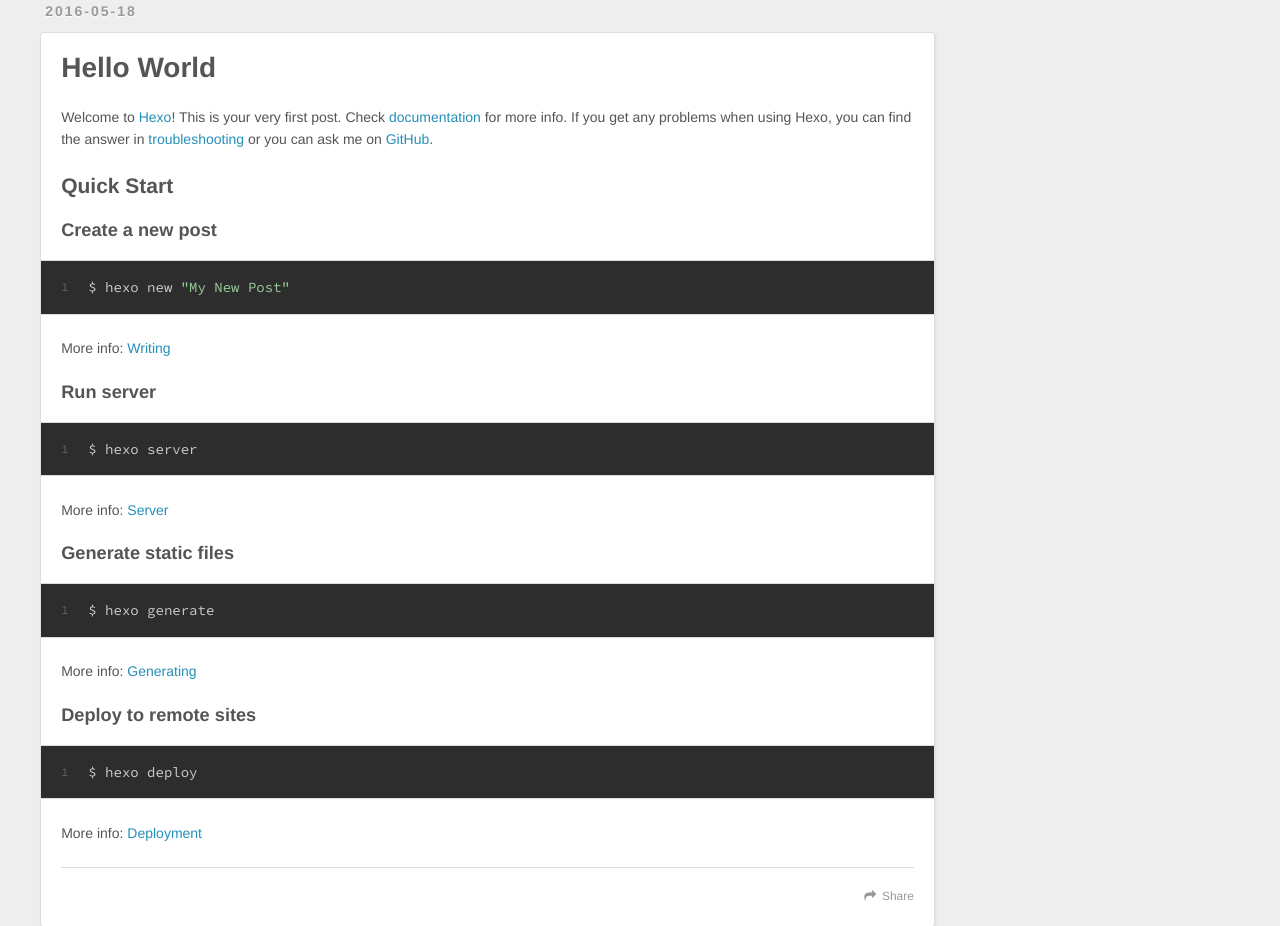
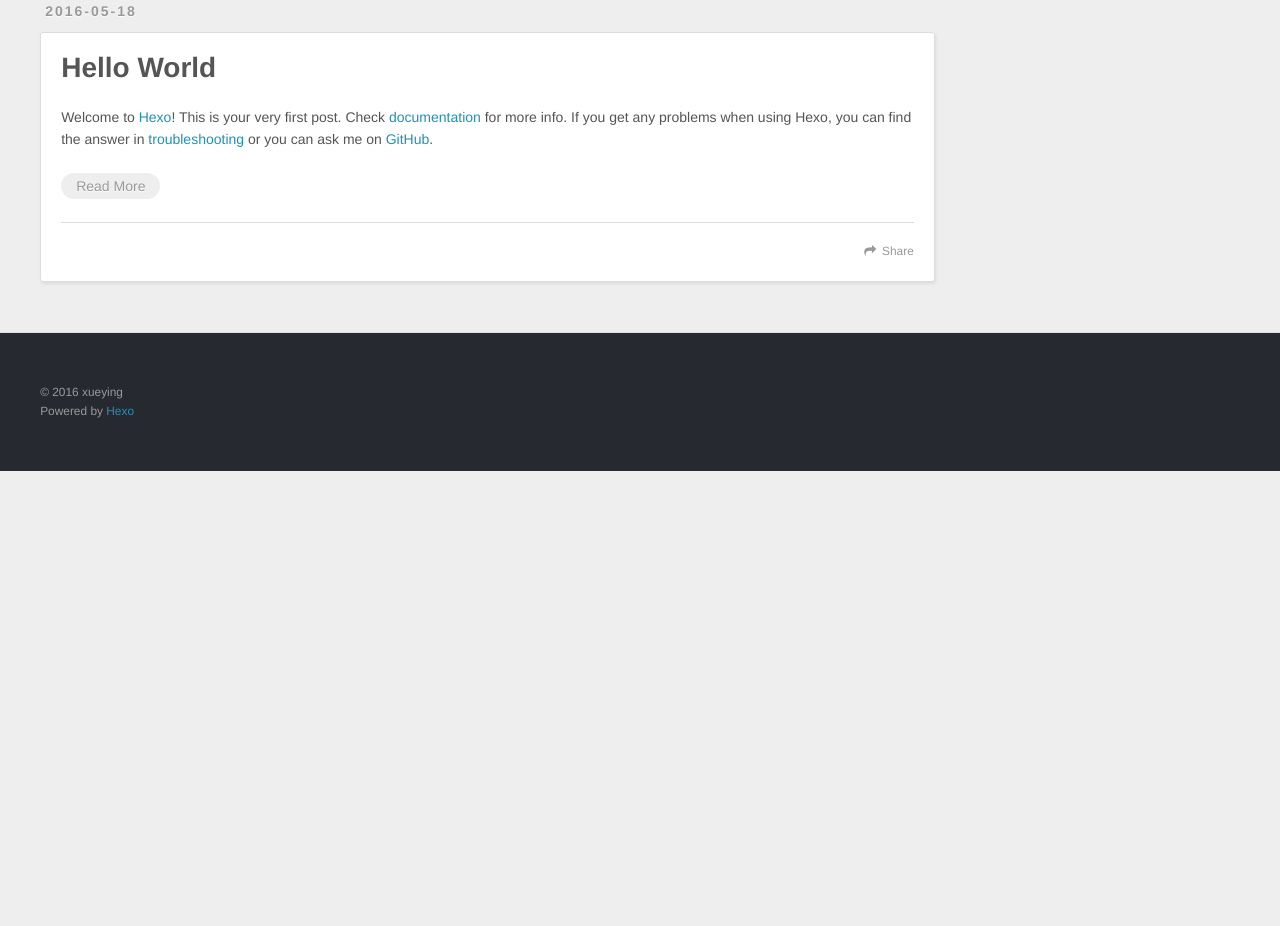
Before and after one commit to tmz123/tmz123.github.io, a plain HTML site: page index.html in a window 1280 px wide. Shown: the part 675-1601 px from the top of the page. After the commit the page ends 1146 px from the top, so only its background shows below. Drawn offline with nearby package versions, Linux system fonts and the light colour scheme.

Commit message:
Site updated: 2016-05-19 09:31:21

```diff
--- a/index.html
+++ b/index.html
@@ -131,15 +131,11 @@
 
     <div class="article-entry" itemprop="articleBody">
 
-        <p>Welcome to <a href="https://hexo.io/" target="_blank" rel="external">Hexo</a>! This is your very first post. Check <a href="https://hexo.io/docs/" target="_blank" rel="external">documentation</a> for more info. If you get any problems when using Hexo, you can find the answer in <a href="https://hexo.io/docs/troubleshooting.html" target="_blank" rel="external">troubleshooting</a> or you can ask me on <a href="https://github.com/hexojs/hexo/issues" target="_blank" rel="external">GitHub</a>.</p>
-<h2 id="Quick-Start"><a href="#Quick-Start" class="headerlink" title="Quick Start"></a>Quick Start</h2><h3 id="Create-a-new-post"><a href="#Create-a-new-post" class="headerlink" title="Create a new post"></a>Create a new post</h3><figure class="highlight bash"><table><tr><td class="gutter"><pre><span class="line">1</span><br></pre></td><td class="code"><pre><span class="line">$ hexo new <span class="string">"My New Post"</span></span><br></pre></td></tr></table></figure>
-<p>More info: <a href="https://hexo.io/docs/writing.html" target="_blank" rel="external">Writing</a></p>
-<h3 id="Run-server"><a href="#Run-server" class="headerlink" title="Run server"></a>Run server</h3><figure class="highlight bash"><table><tr><td class="gutter"><pre><span class="line">1</span><br></pre></td><td class="code"><pre><span class="line">$ hexo server</span><br></pre></td></tr></table></figure>
-<p>More info: <a href="https://hexo.io/docs/server.html" target="_blank" rel="external">Server</a></p>
-<h3 id="Generate-static-files"><a href="#Generate-static-files" class="headerlink" title="Generate static files"></a>Generate static files</h3><figure class="highlight bash"><table><tr><td class="gutter"><pre><span class="line">1</span><br></pre></td><td class="code"><pre><span class="line">$ hexo generate</span><br></pre></td></tr></table></figure>
-<p>More info: <a href="https://hexo.io/docs/generating.html" target="_blank" rel="external">Generating</a></p>
-<h3 id="Deploy-to-remote-sites"><a href="#Deploy-to-remote-sites" class="headerlink" title="Deploy to remote sites"></a>Deploy to remote sites</h3><figure class="highlight bash"><table><tr><td class="gutter"><pre><span class="line">1</span><br></pre></td><td class="code"><pre><span class="line">$ hexo deploy</span><br></pre></td></tr></table></figure>
-<p>More info: <a href="https://hexo.io/docs/deployment.html" target="_blank" rel="external">Deployment</a></p>
+        <p>Welcome to <a href="https://hexo.io/">Hexo</a>! This is your very first post. Check <a href="https://hexo.io/docs/">documentation</a> for more info. If you get any problems when using Hexo, you can find the answer in <a href="https://hexo.io/docs/troubleshooting.html">troubleshooting</a> or you can ask me on <a href="https://github.com/hexojs/hexo/issues">GitHub</a>.</p>
+
+          <p class="article-more-link">
+            <a href="/2016/05/18/hello-world/#more">Read More</a>
+          </p>
 
 
     </div>
```
Also changed, not shown: 2016/05/18/hello-world/index.html (+5 -7 lines).
